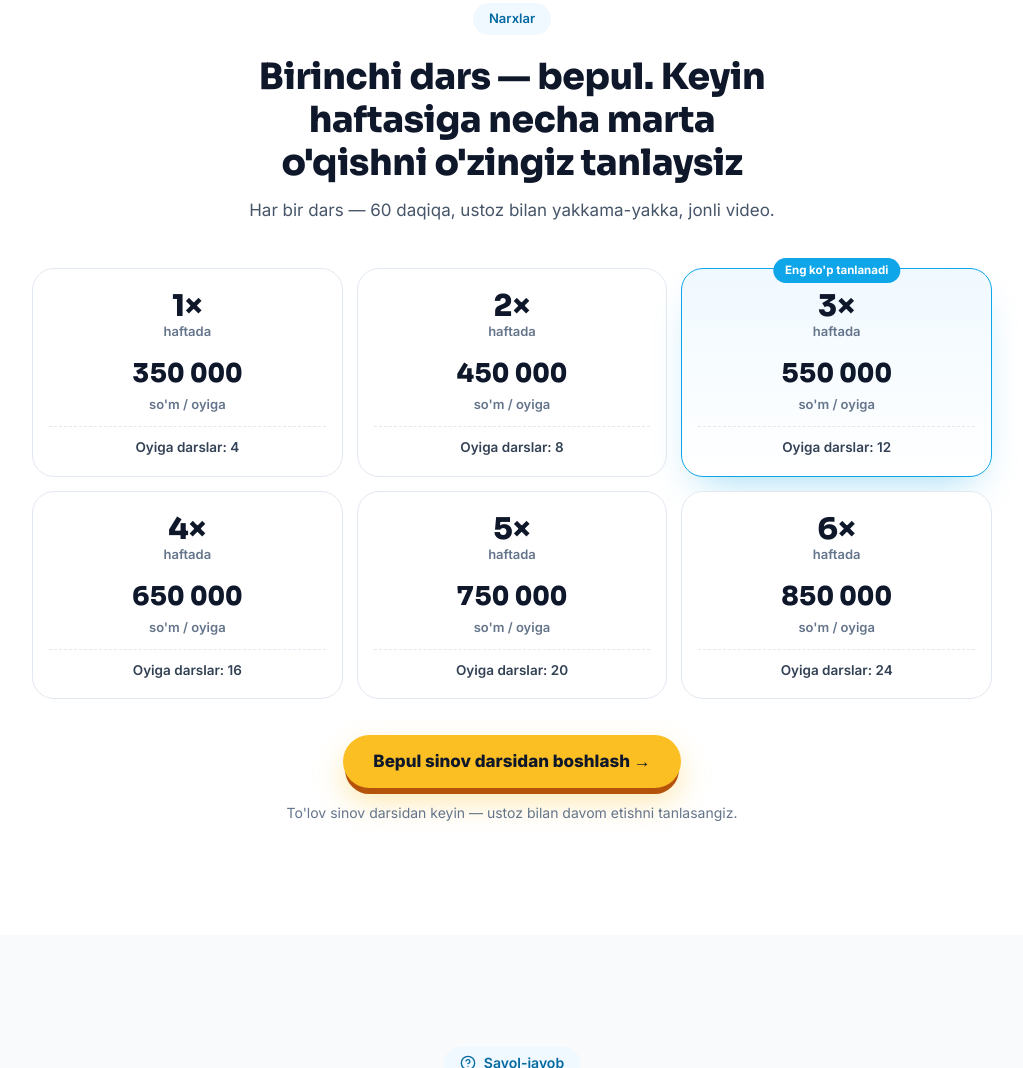
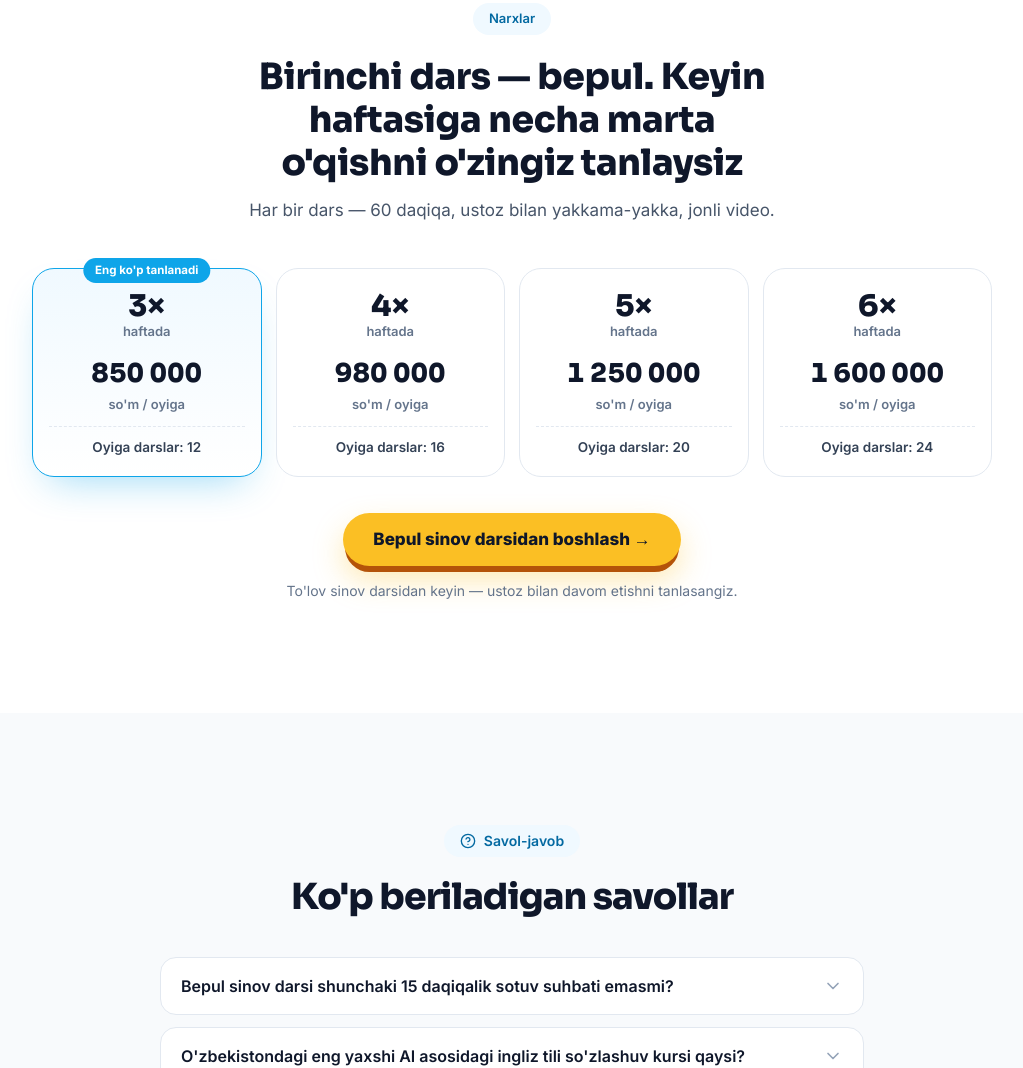
Before and after one commit to alfastarsx-web/www.myteacher.uz, a plain HTML site: page index.html in a window 1280 px wide. Shown: the part 6795-7863 px from the top of the page, without its empty margins (128-1151 px from the left). Drawn offline with Linux system fonts and the light colour scheme.

Commit message:
Bosh sahifa: narxlar bo'limi yangi narxlarda (3–6 marta) (#37)
Claude-Session: https://claude.ai/code/session_01So44GRiB5bD9smTDqjPYkr

Co-authored-by: Claude <noreply@anthropic.com>

```diff
--- a/index.html
+++ b/index.html
@@ -603,7 +603,7 @@ fbq('track', 'PageView');
 .narx-teg{display:inline-block;border-radius:999px;background:#f0f9ff;color:#0369a1;padding:6px 16px;font-size:13px;font-weight:600}
 .narx-h{margin:20px 0 0;font-family:Sora,Inter,system-ui,sans-serif;font-weight:800;font-size:clamp(24px,3.6vw,36px);line-height:1.2;color:#0f172a;letter-spacing:-.01em;text-wrap:balance}
 .narx-s{margin:14px 0 0;color:#475569;font-size:17px}
-.narx-grid{margin:44px auto 0;max-width:960px;display:grid;grid-template-columns:repeat(3,1fr);gap:14px}
+.narx-grid{margin:44px auto 0;max-width:960px;display:grid;grid-template-columns:repeat(4,1fr);gap:14px}
 @media (max-width:760px){.narx-grid{grid-template-columns:repeat(2,1fr);gap:10px}}
 .narx-k{position:relative;border:1.5px solid #e2e8f0;border-radius:22px;padding:22px 16px 18px;text-align:center;background:#fff;transition:border-color .2s,transform .2s}
 .narx-k:hover{border-color:#7dd3fc;transform:translateY(-2px)}
@@ -1310,39 +1310,27 @@ fbq('track', 'PageView');
       <p class="narx-s" data-i18n="narx_sub">Har bir dars — 60 daqiqa, ustoz bilan yakkama-yakka, jonli video.</p>
     </div>
     <div class="narx-grid reveal">
-      <div class="narx-k">
-        <p class="narx-n">1×<span data-i18n="narx_haftada">haftada</span></p>
-        <p class="narx-p">350 000</p>
-        <p class="narx-o" data-i18n="narx_oyiga">so'm / oyiga</p>
-        <p class="narx-d"><span data-i18n="narx_darslar">Oyiga darslar:</span> 4</p>
-      </div>
-      <div class="narx-k">
-        <p class="narx-n">2×<span data-i18n="narx_haftada">haftada</span></p>
-        <p class="narx-p">450 000</p>
-        <p class="narx-o" data-i18n="narx_oyiga">so'm / oyiga</p>
-        <p class="narx-d"><span data-i18n="narx_darslar">Oyiga darslar:</span> 8</p>
-      </div>
       <div class="narx-k top"><span class="narx-top" data-i18n="narx_top">Eng ko'p tanlanadi</span>
         <p class="narx-n">3×<span data-i18n="narx_haftada">haftada</span></p>
-        <p class="narx-p">550 000</p>
+        <p class="narx-p">850 000</p>
         <p class="narx-o" data-i18n="narx_oyiga">so'm / oyiga</p>
         <p class="narx-d"><span data-i18n="narx_darslar">Oyiga darslar:</span> 12</p>
       </div>
       <div class="narx-k">
         <p class="narx-n">4×<span data-i18n="narx_haftada">haftada</span></p>
-        <p class="narx-p">650 000</p>
+        <p class="narx-p">980 000</p>
         <p class="narx-o" data-i18n="narx_oyiga">so'm / oyiga</p>
         <p class="narx-d"><span data-i18n="narx_darslar">Oyiga darslar:</span> 16</p>
       </div>
       <div class="narx-k">
         <p class="narx-n">5×<span data-i18n="narx_haftada">haftada</span></p>
-        <p class="narx-p">750 000</p>
+        <p class="narx-p">1 250 000</p>
         <p class="narx-o" data-i18n="narx_oyiga">so'm / oyiga</p>
         <p class="narx-d"><span data-i18n="narx_darslar">Oyiga darslar:</span> 20</p>
       </div>
       <div class="narx-k">
         <p class="narx-n">6×<span data-i18n="narx_haftada">haftada</span></p>
-        <p class="narx-p">850 000</p>
+        <p class="narx-p">1 600 000</p>
         <p class="narx-o" data-i18n="narx_oyiga">so'm / oyiga</p>
         <p class="narx-d"><span data-i18n="narx_darslar">Oyiga darslar:</span> 24</p>
       </div>
```
